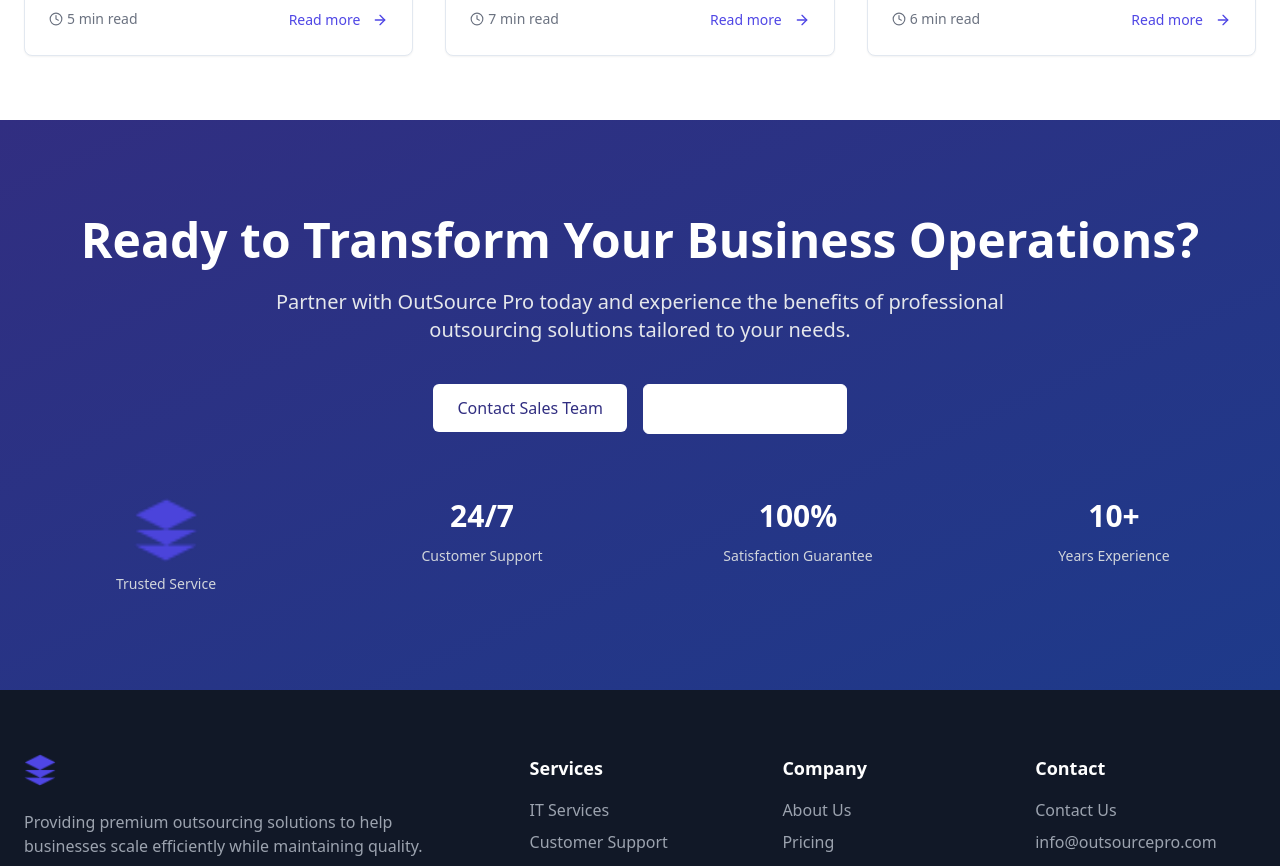
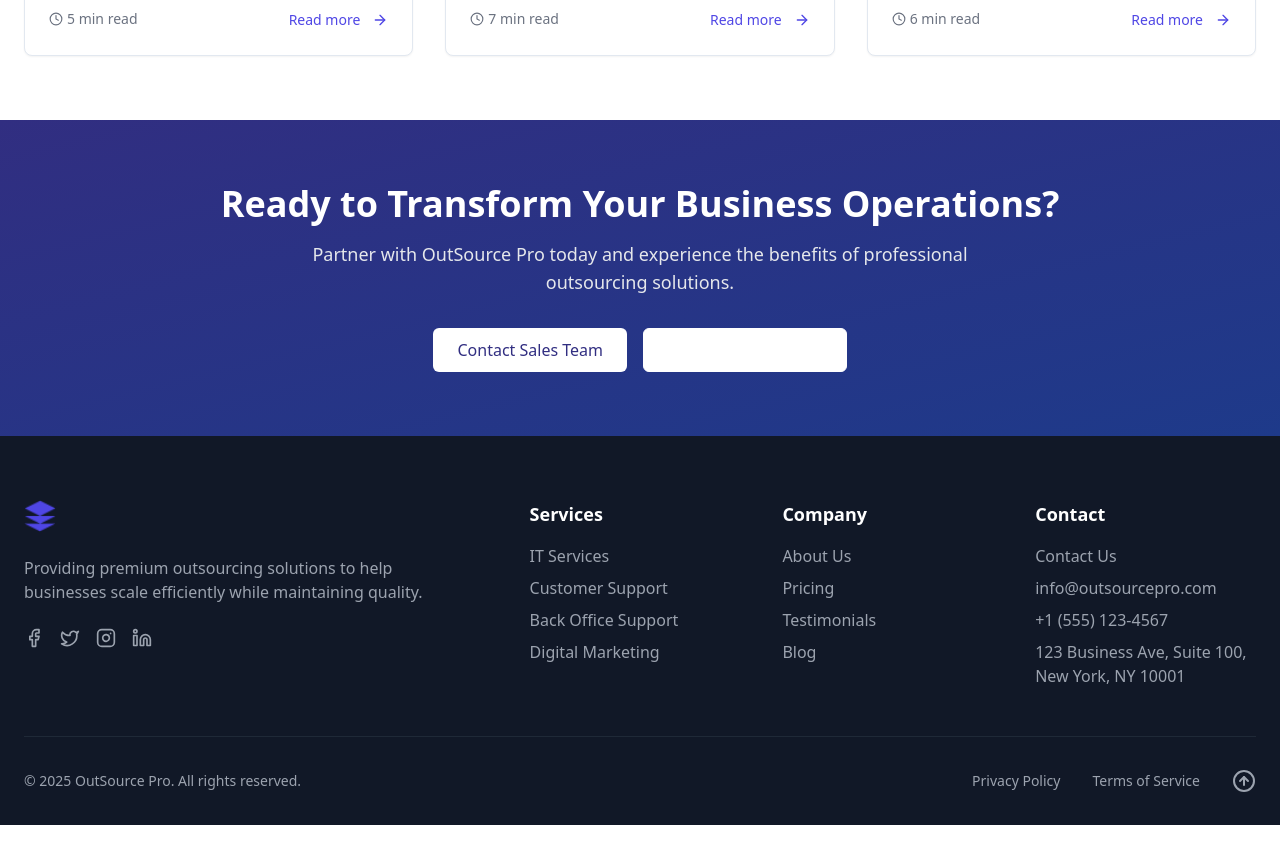
Before and after one commit to Nicolai0629/destiny, a React (Vite) app: page / in a window 1280 px wide. Shown: the part 5580-6446 px from the top of the page. After the commit the page ends 6405 px from the top, so only its background shows below. Built offline with nearby package versions, Linux system fonts and the light colour scheme.

Commit message:
Refactor CTA section and fix menu
- Reduced the size of the CTA section.
- Removed the trust badges and related information.
- Fixed the mobile hamburger menu to have a transparent background for the buttons.

```diff
--- a/src/components/layout/Header.tsx
+++ b/src/components/layout/Header.tsx
@@ -100,7 +100,7 @@ export const Header = () => {
                     key={link.path}
                     to={link.path}
                     className={cn(
-                      "text-gray-700 py-3 px-4 rounded-md hover:bg-indigo-50 hover:text-indigo-600 transition-all",
+                      "text-gray-700 py-3 px-4 rounded-md hover:bg-indigo-50 hover:text-indigo-600 transition-all bg-white",
                       location.pathname === link.path ? "bg-indigo-50 text-indigo-600 font-medium" : ""
                     )}
                   >
--- a/src/components/sections/CtaSection.tsx
+++ b/src/components/sections/CtaSection.tsx
@@ -5,18 +5,18 @@ import { ArrowRight } from "lucide-react";
 
 export const CtaSection = () => {
   return (
-    <section className="py-24 bg-gradient-to-br from-indigo-900 to-blue-900 text-white">
+    <section className="py-16 bg-gradient-to-br from-indigo-900 to-blue-900 text-white">
       <div className="max-w-[1312px] mx-auto px-6 text-center">
-        <h2 className="text-4xl md:text-5xl font-bold mb-6">
+        <h2 className="text-3xl md:text-4xl font-bold mb-4">
           Ready to Transform Your Business Operations?
         </h2>
-        <p className="text-xl mb-10 max-w-3xl mx-auto text-gray-200">
-          Partner with OutSource Pro today and experience the benefits of professional outsourcing solutions tailored to your needs.
+        <p className="text-lg mb-8 max-w-2xl mx-auto text-gray-200">
+          Partner with OutSource Pro today and experience the benefits of professional outsourcing solutions.
         </p>
 
         <div className="flex flex-col sm:flex-row gap-4 justify-center">
           <Link to="/contact">
-            <Button size="lg" className="text-base px-6 py-6 bg-white text-indigo-900 hover:bg-gray-100">
+            <Button size="lg" className="text-base px-6 py-5 bg-white text-indigo-900 hover:bg-gray-100">
               Contact Sales Team
             </Button>
           </Link>
@@ -24,36 +24,13 @@ export const CtaSection = () => {
             <Button
               size="lg"
               variant="outline"
-              className="text-base px-6 py-6 border-white text-white hover:bg-white/10 group"
+              className="text-base px-6 py-5 border-white text-white hover:bg-white/10 group"
             >
               Explore Services
               <ArrowRight className="ml-2 h-5 w-5 transition-transform group-hover:translate-x-1" />
             </Button>
           </Link>
         </div>
-
-        <div className="mt-16 grid grid-cols-2 md:grid-cols-4 gap-8">
-          <div className="flex flex-col items-center">
-            <img
-              src="/lovable-uploads/2053c657-4918-41fe-8fc3-3207c5440755.png"
-              alt="Trust Badge"
-              className="h-16 mb-3 opacity-90"
-            />
-            <p className="text-sm text-gray-300">Trusted Service</p>
-          </div>
-          <div className="flex flex-col items-center">
-            <div className="text-3xl font-bold mb-3">24/7</div>
-            <p className="text-sm text-gray-300">Customer Support</p>
-          </div>
-          <div className="flex flex-col items-center">
-            <div className="text-3xl font-bold mb-3">100%</div>
-            <p className="text-sm text-gray-300">Satisfaction Guarantee</p>
-          </div>
-          <div className="flex flex-col items-center">
-            <div className="text-3xl font-bold mb-3">10+</div>
-            <p className="text-sm text-gray-300">Years Experience</p>
-          </div>
-        </div>
       </div>
     </section>
   );
```
